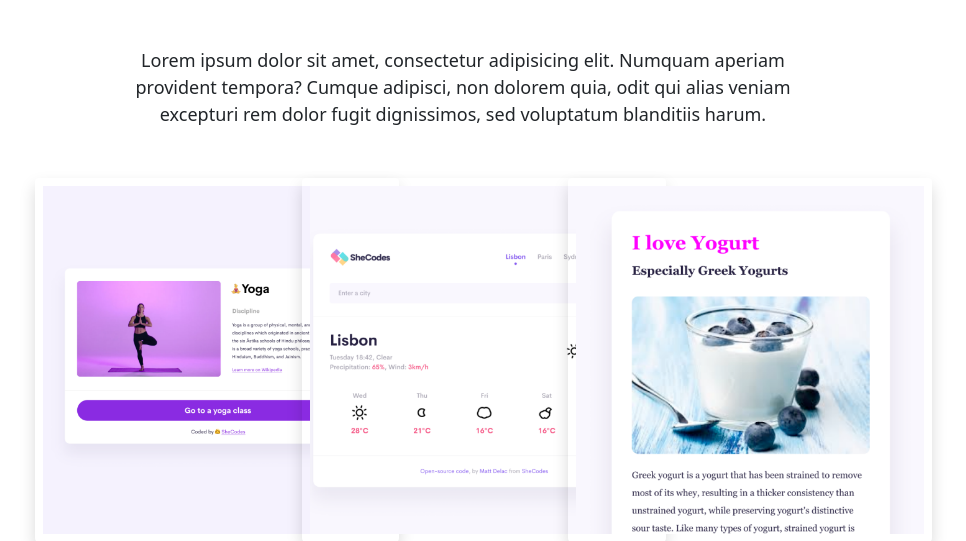
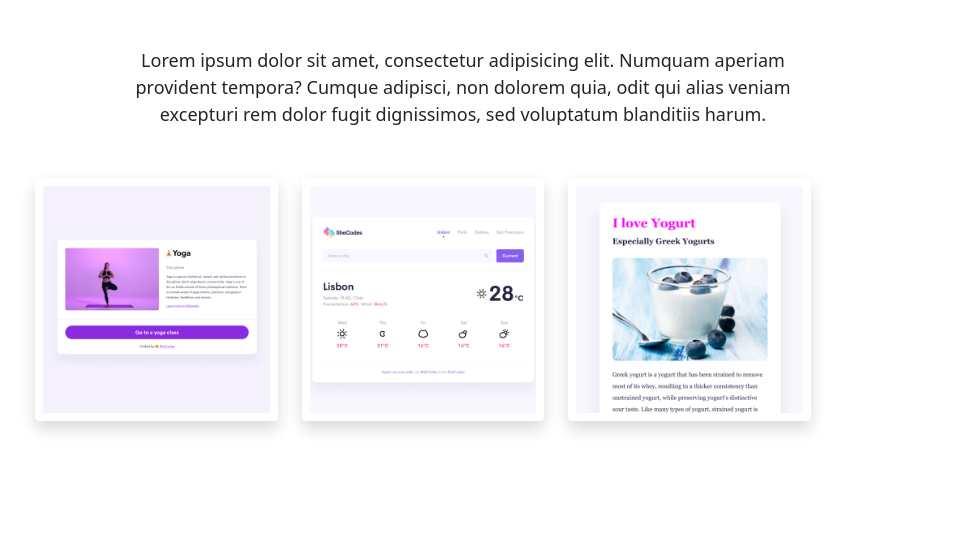
Before and after one commit to laoadr/advanced-tools, a website: page about.html in a window 1280 px wide. Shown: the part 287-828 px from the top of the page, without its empty margins (217-1183 px from the left). Drawn offline with nearby package versions, Linux system fonts and the light colour scheme.

Commit message:
fixed minor bugs

```diff
--- a/about.html
+++ b/about.html
@@ -60,16 +60,16 @@
         blanditiis harum.
       </p>
     </div>
-    <div class="container mb-5">
+    <div class="container">
       <div class="row">
         <div class="col-sm-4">
-          <img src="images/yoga.png" class="img-fluid p-2 shadow rounded" alt="yoga image"/>
+          <img src="images/yoga.png" class="img-fluid p-2 mb-4 shadow rounded" alt="yoga image"/>
         </div>
         <div class="col-sm-4">
-          <img src="images/weather.png" class="img-fluid p-2 shadow rounded" alt="weather image"/>
+          <img src="images/weather.png" class="img-fluid p-2 mb-4 shadow rounded" alt="weather image"/>
         </div>
         <div class="col-sm-4">
-          <img src="images/yogurt.png" class="img-fluid p-2 shadow rounded" alt="yogurt image"/>
+          <img src="images/yogurt.png" class="img-fluid p-2 mb-4 shadow rounded" alt="yogurt image"/>
         </div>
       </div>
     </div>
--- a/style.css
+++ b/style.css
@@ -103,7 +103,7 @@
     background-color: var(--secondary-color);
   }
   .img-fluid {
-    max-width: 150%;
+    max-width: 100%;
     height: auto;
   }
   img {
@@ -112,3 +112,6 @@
   .text-center {
     text-align: center !important;
   }
+.rounded {
+    border-radius: .25 rem!important;
+}
```
